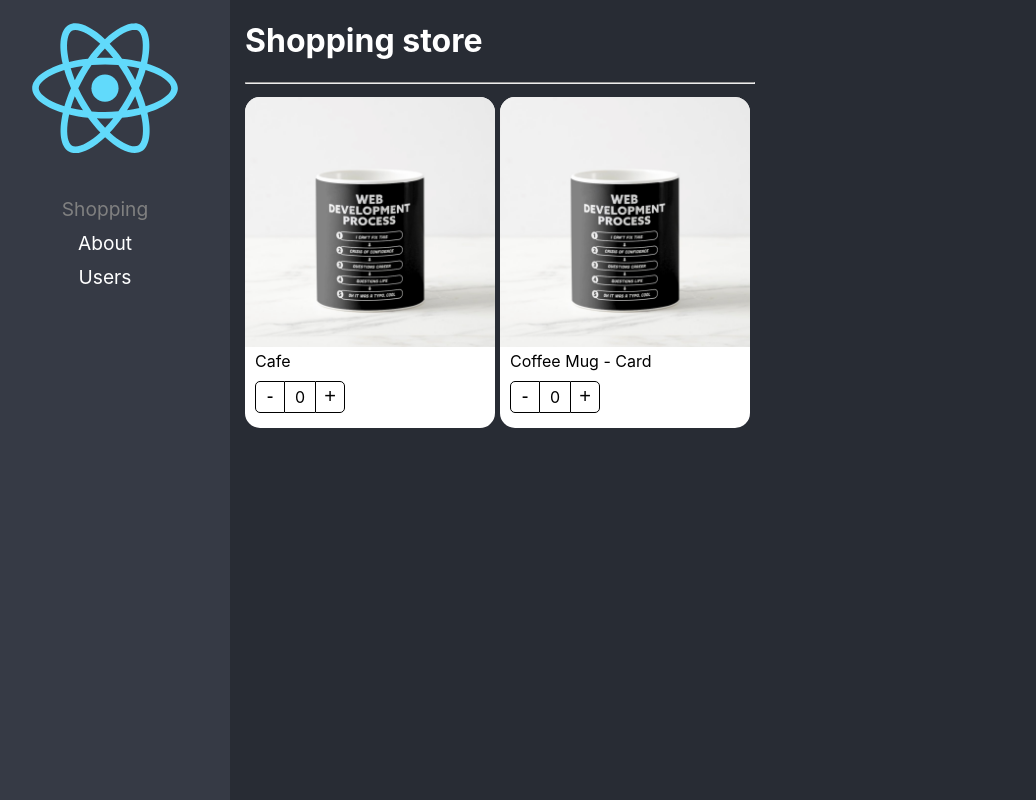
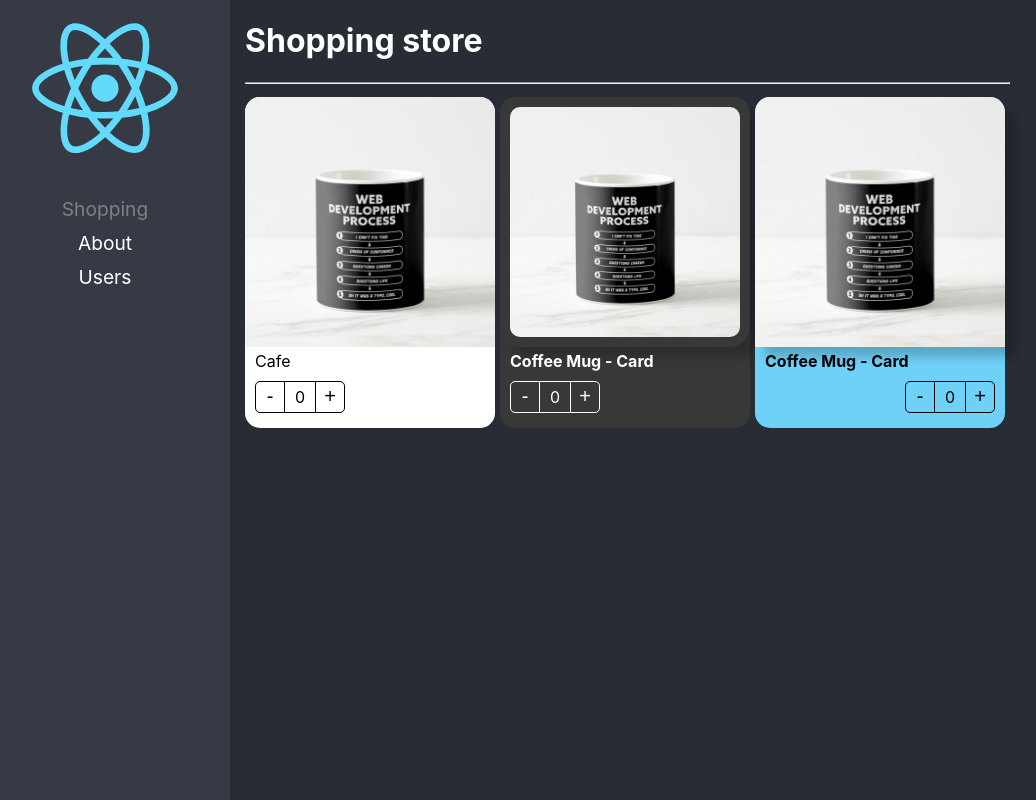
Before and after one commit to Eltoncht97/react-adv, a React (Create React App) app: page /home in a window 1280 px wide. Shown: the whole page, without its empty margins (20-1056 px from the left). Built offline with nearby package versions, Linux system fonts and the light colour scheme.

Commit message:
component extend styles listo

```diff
--- a/src/02-component-patterns/components/ProductButtons.tsx
+++ b/src/02-component-patterns/components/ProductButtons.tsx
@@ -3,12 +3,17 @@
 
 import styles from '../styles/styles.module.css'
 
-export const ProductButtons = () => {
+export interface Props {
+  className?: string
+  style?: React.CSSProperties
+}
+
+export const ProductButtons = ({ className, style }:Props) => {
 
   const { counter, increaseBy } = useContext(ProductContext)
 
   return (
-    <div className={ styles.buttonsContainer }>
+    <div className={ `${ styles.buttonsContainer } ${ className }` } style={style}>
 
       <button className={ styles.buttonMinus } onClick={ () => increaseBy(-1) }>-</button>
 
--- a/src/02-component-patterns/components/ProductCard.tsx
+++ b/src/02-component-patterns/components/ProductCard.tsx
@@ -3,13 +3,20 @@
 import styles from '../styles/styles.module.css'
 
 import { createContext } from 'react'
-import { ProductContextProps, ProductCardProps } from '../interfaces/interfaces';
+import { ProductContextProps, Product } from '../interfaces/interfaces';
 
 export const ProductContext = createContext({} as ProductContextProps);
 
 const { Provider } = ProductContext
 
-export const ProductCard = ({ children, product }: ProductCardProps) => {
+export interface Props {
+  product: Product,
+  children?: React.ReactElement | React.ReactElement[],
+  className?: string;
+  style?: React.CSSProperties
+}
+
+export const ProductCard = ({ children, product, className, style }: Props) => {
 
   const { counter, increaseBy } = useProduct();
 
@@ -19,7 +26,10 @@
       increaseBy,
       product
     }}>
-      <div className={ styles.productCard }>
+      <div
+        className={ `${ styles.productCard } ${ className }` }
+        style={style}
+      >
 
         { children }
 
--- a/src/02-component-patterns/components/ProductImage.tsx
+++ b/src/02-component-patterns/components/ProductImage.tsx
@@ -4,7 +4,13 @@
 import noImage from '../assets/no-image.jpg'
 import styles from '../styles/styles.module.css'
 
-export const ProductImage = ({ img = '' }) => {
+export interface Props {
+  img?: string;
+  className?: string;
+  style?: React.CSSProperties
+}
+
+export const ProductImage = ({ img = '', className, style }: Props) => {
 
   const { product } = useContext(ProductContext)
 
@@ -19,6 +25,11 @@
   }
 
   return (
-    <img className={ styles.productImg } src={ imgToShow } alt="Product img" />
+    <img
+      className={ `${ styles.productImg } ${ className }` }
+      src={ imgToShow }
+      alt="Product img"
+      style={ style }
+    />
   )
 }
--- a/src/02-component-patterns/components/ProductTitle.tsx
+++ b/src/02-component-patterns/components/ProductTitle.tsx
@@ -3,9 +3,20 @@
 
 import styles from '../styles/styles.module.css'
 
-export const ProductTitle = ({ title }: {title?: string}) => {
+export interface Props {
+  title?: string,
+  className?: string
+  style?: React.CSSProperties
+}
+
+export const ProductTitle = ({ title, className, style }: Props) => {
   const { product } = useContext(ProductContext)
   return (
-    <span className={ styles.productDescription }>{ title ? title : product.title }</span>
+    <span
+      className={ `${ styles.productDescription } ${ className }` }
+      style={style}
+    >
+      { title ? title : product.title }
+    </span>
   )
 }
--- a/src/02-component-patterns/pages/ShoppingPage.tsx
+++ b/src/02-component-patterns/pages/ShoppingPage.tsx
@@ -1,5 +1,5 @@
 import { ProductButtons, ProductCard, ProductImage, ProductTitle } from '../components'
-
+import '../styles/custom-styles.css'
 const product = {
   id: '1',
   title: 'Coffee Mug - Card',
@@ -22,10 +22,31 @@
           <ProductCard.Buttons />
         </ProductCard>
 
-        <ProductCard product={ product } >
-          <ProductImage />
-          <ProductTitle />
-          <ProductButtons />
+        <ProductCard
+          product={ product }
+          className="bg-dark text-white"
+        >
+          <ProductImage className="custom-image" style={{
+            boxShadow: '10px 10px 10px rgba(0,0,0,0.2)'
+          }} />
+          <ProductTitle className="text-bold" />
+          <ProductButtons className="custom-buttons" />
+        </ProductCard>
+
+        <ProductCard
+          product={ product }
+          style={{background: '#70D1F8'}}
+        >
+          <ProductImage style={{
+            boxShadow: '10px 10px 10px rgba(0,0,0,0.2)'
+          }} />
+          <ProductTitle style={{
+            fontWeight: 'bold'
+          }} />
+          <ProductButtons style={{
+            display: 'flex',
+            justifyContent: 'end'
+          }} />
         </ProductCard>
       </div>
     </div>
--- /dev/null
+++ b/src/02-component-patterns/styles/custom-styles.css
@@ -0,0 +1,27 @@
+.bg-dark {
+  background-color: rgb(56,56,56);
+}
+
+.text-white {
+  color: white;
+}
+
+.text-bold {
+  font-weight: bold;
+}
+
+.custom-image {
+  border-radius: 20px;
+  padding: 10px;
+  width: calc( 100% - 20px );
+}
+
+.custom-buttons button{
+  border-color: white;
+  color: white;
+}
+
+.custom-buttons div {
+  border-color: white;
+  color: white;
+}
```
Also changed, not shown: src/02-component-patterns/interfaces/interfaces.ts (+7 -9 lines).
